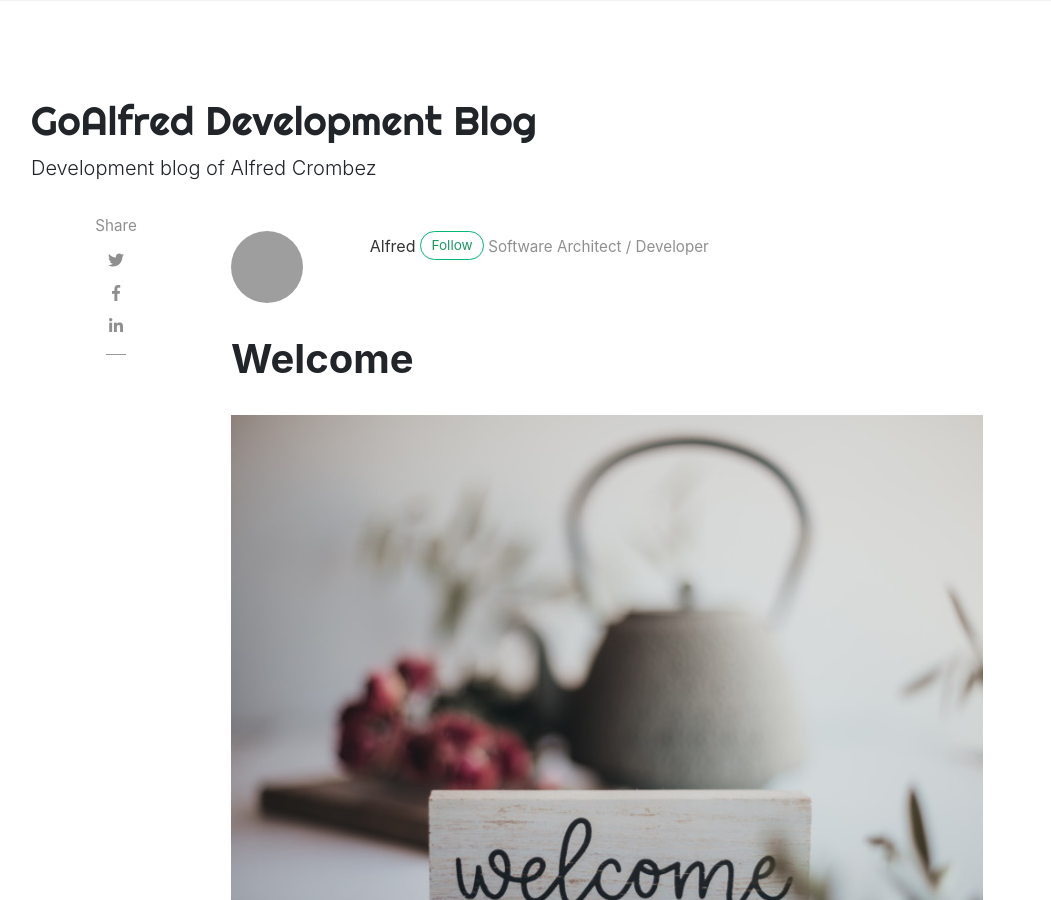
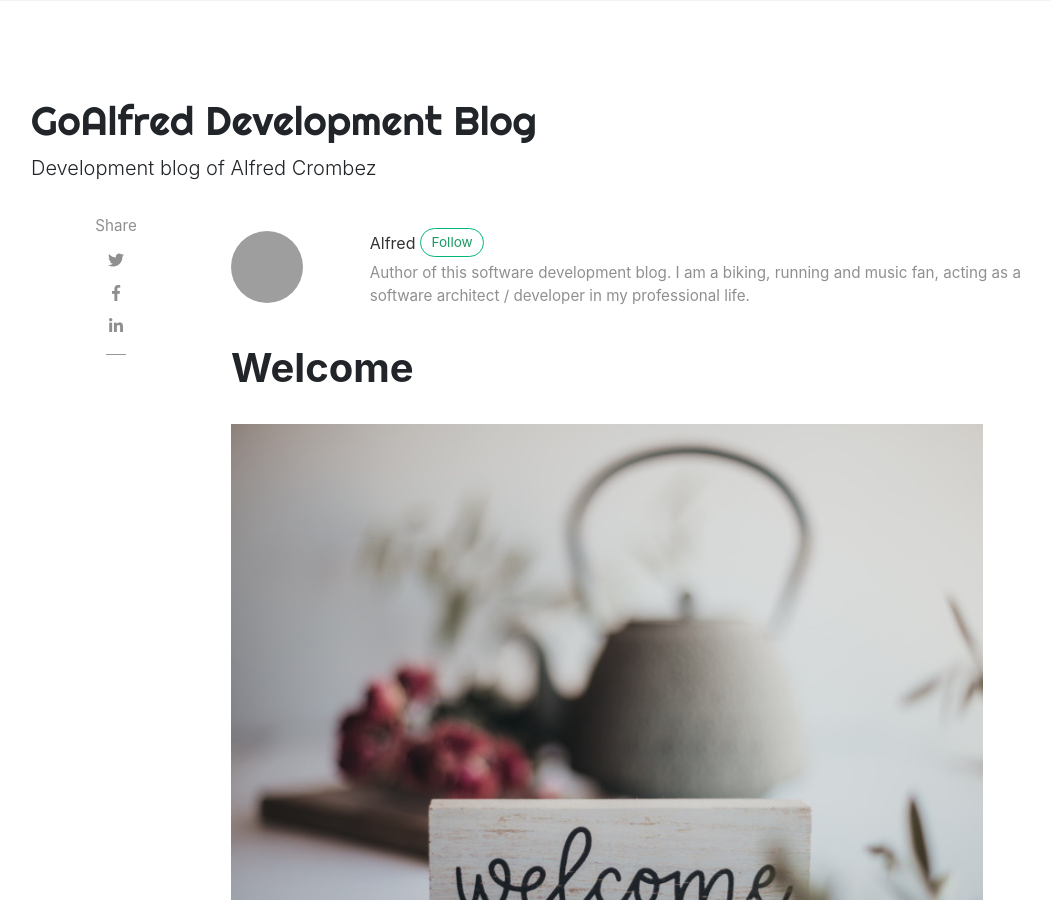
Before and after one commit to goalfred-dev/goalfred-dev.github.io, a Jekyll site: the page built from _posts/2021-04-29-welcome.md, in a window 1280 px wide and 900 px high. Shown: the whole window, without its empty margins (54-1105 px from the left). Built offline with Jekyll 4.4.1, drawn with Linux system fonts in a browser that asks for light colours; nearby versions of some CDN libraries; comment, search, counter and statistics services are not loaded; grey boxes are pictures that could not be loaded.

Commit message:
Added some more text in author box

```diff
--- a/_config.yml
+++ b/_config.yml
@@ -20,7 +20,7 @@ authors:
     # gravatar: b1cc14991db7a456fcd761680bbc8f81
     email: acroblog@goalfred.com
     web: https://www.goalfred.com/#/about/me
-    description: "Software Architect / Developer"
+    description: "Author of this software development blog. I am a biking, running and music fan, acting as a software architect / developer in my professional life."
 
 # Plugins
 plugins:
```
